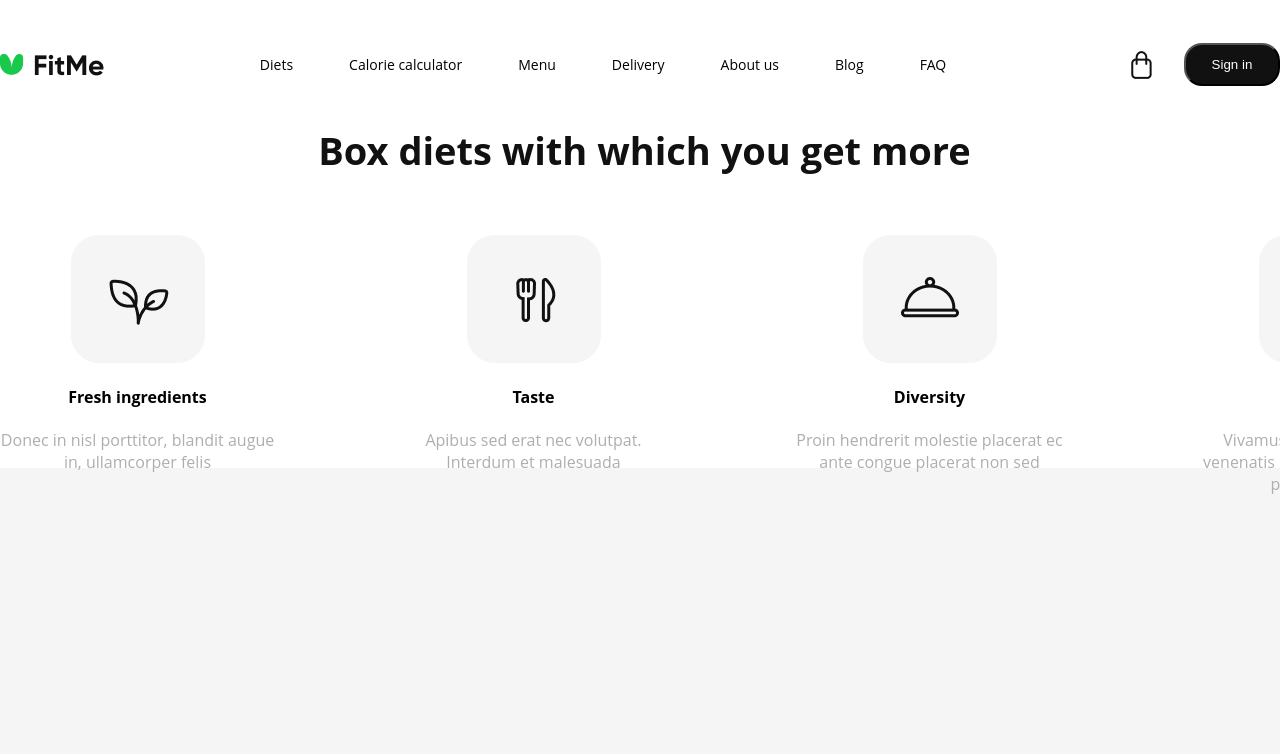
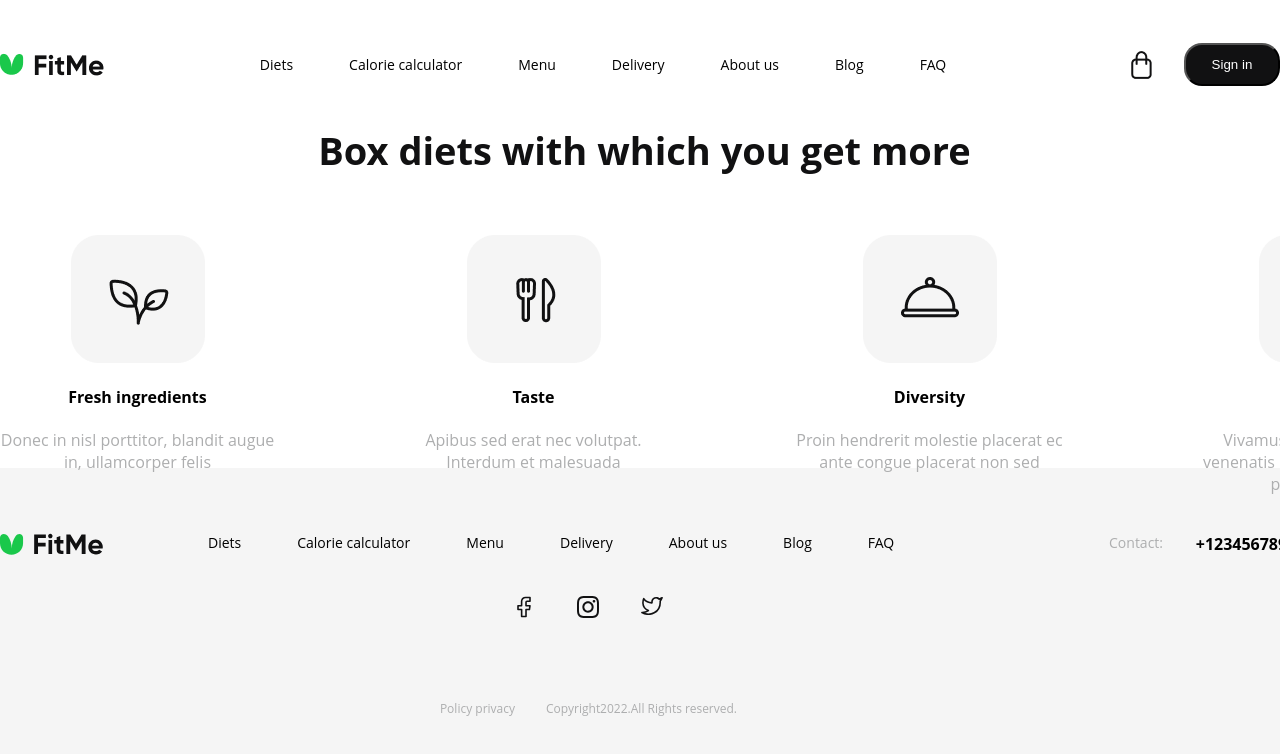
Before and after one commit to flowerlyyy/Final-project, a React (Create React App) app: page / in a window 1280 px wide. Shown: the top 754 px of the page. Built offline with nearby package versions, Linux system fonts and the light colour scheme.

Commit message:
Footer component is added

```diff
--- a/src/App.tsx
+++ b/src/App.tsx
@@ -25,7 +25,7 @@ function App() {
           <Route path="testpage" element={<TestPage />} />
         </Routes>
       </main>
-      <footer></footer>
+      <Footer />
     </div>
   );
 }
```
